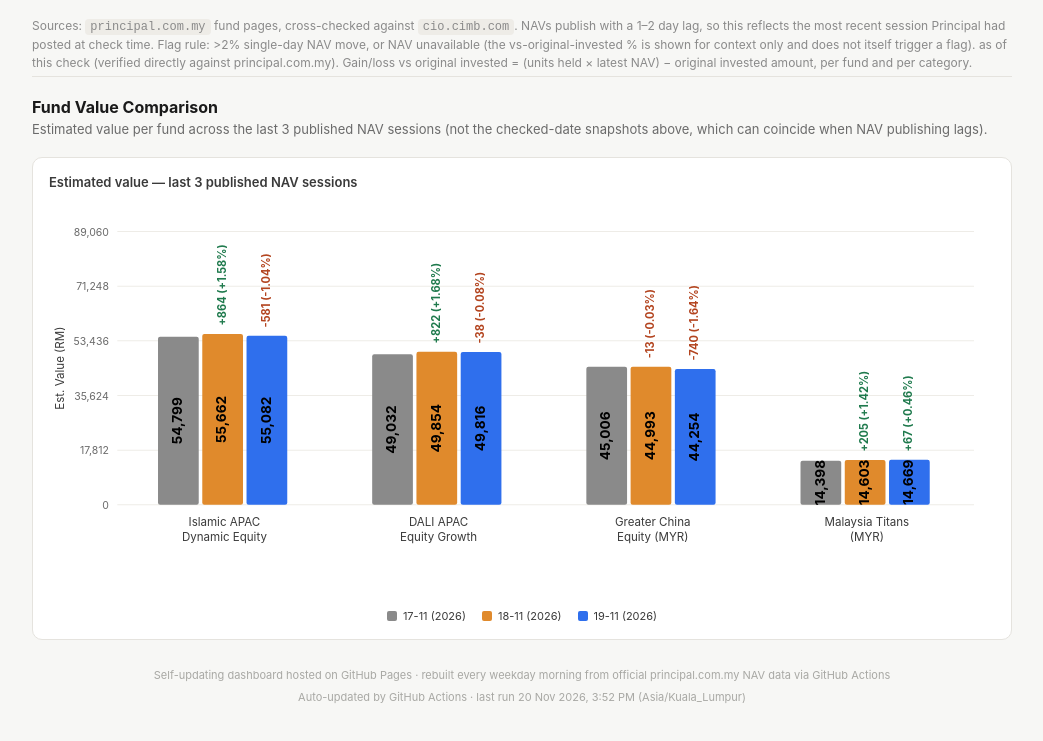
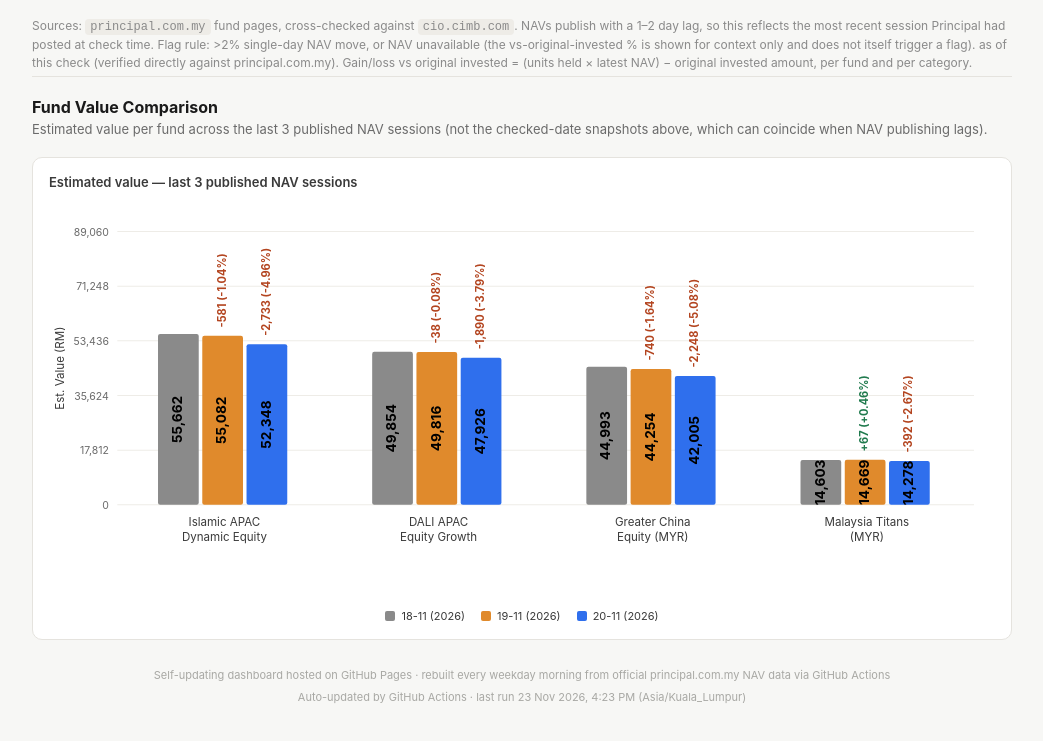
Before and after one commit to ckm1268-cell/principal-funds-dashboard, a plain HTML site: page index.html in a window 1280 px wide. Shown: the part 1537-2278 px from the top of the page, without its empty margins (118-1161 px from the left). Drawn offline with Linux system fonts and the light colour scheme.

Commit message:
Daily NAV update: 2026-11-23

```diff
--- a/index.html
+++ b/index.html
@@ -18,7 +18,7 @@
 
   <section class="tab-panel active" id="panel-today">
     <div class="daybadge daybadge-today">Today</div>
-    <div class="subtitle" id="subtitle-today">Published NAV as of 19 Nov 2026 · checked 20 Nov 2026, 3:52 PM MYT</div>
+    <div class="subtitle" id="subtitle-today">Published NAV as of 20 Nov 2026 · checked 23 Nov 2026, 4:23 PM MYT</div>
     <div class="cards">
       <div class="card"><div class="label">LYN Funds — value</div><div class="value" id="lynValue-today">—</div></div>
       <div class="card"><div class="label">LYN Funds — gain/loss vs original</div><div class="value" id="lynChange-today">—</div></div>
@@ -45,7 +45,7 @@
 
   <section class="tab-panel" id="panel-yesterday">
     <div class="daybadge daybadge-yesterday">Yesterday</div>
-    <div class="subtitle" id="subtitle-yesterday">Published NAV as of 18 Nov 2026 · checked 19 Nov 2026, 3:52 PM MYT</div>
+    <div class="subtitle" id="subtitle-yesterday">Published NAV as of 19 Nov 2026 · checked 22 Nov 2026, 4:23 PM MYT</div>
     <div class="cards">
       <div class="card"><div class="label">LYN Funds — value</div><div class="value" id="lynValue-yesterday">—</div></div>
       <div class="card"><div class="label">LYN Funds — gain/loss vs original</div><div class="value" id="lynChange-yesterday">—</div></div>
@@ -71,7 +71,7 @@
 
   <section class="tab-panel" id="panel-2days">
     <div class="daybadge daybadge-2days">2 Days Ago</div>
-    <div class="subtitle" id="subtitle-2days">Published NAV as of 17 Nov 2026 · checked 18 Nov 2026, 3:52 PM MYT</div>
+    <div class="subtitle" id="subtitle-2days">Published NAV as of 18 Nov 2026 · checked 21 Nov 2026, 4:23 PM MYT</div>
     <div class="cards">
       <div class="card"><div class="label">LYN Funds — value</div><div class="value" id="lynValue-2days">—</div></div>
       <div class="card"><div class="label">LYN Funds — gain/loss vs original</div><div class="value" id="lynChange-2days">—</div></div>
@@ -214,17 +214,17 @@ function showTab(id, btn) {
 // Regenerated automatically each weekday run from live principal.com.my NAV
 // history for all tracked funds (see daily_pipeline.py update_dashboard_html).
 const realHistory = {
-  islamic: [["29-10",0.8907],["30-10",0.8545],["02-11",0.8591],["03-11",0.8248],["04-11",0.8261],["05-11",0.7775],["06-11",0.7399],["10-11",0.7785],["11-11",0.8010],["12-11",0.7884],["13-11",0.7848],["16-11",0.7508],["17-11",0.7358],["18-11",0.7474],["19-11",0.7396]],
-  dali: [["29-10",0.7165],["30-10",0.7005],["02-11",0.7041],["03-11",0.6866],["04-11",0.6908],["05-11",0.6646],["06-11",0.6414],["10-11",0.6647],["11-11",0.6803],["12-11",0.6735],["13-11",0.6680],["16-11",0.6496],["17-11",0.6383],["18-11",0.6490],["19-11",0.6485]],
-  greaterChina: [["29-10",1.1298],["30-10",1.1108],["02-11",1.1201],["03-11",1.1036],["04-11",1.1338],["05-11",1.1237],["06-11",1.0989],["10-11",1.1210],["11-11",1.1481],["12-11",1.1172],["13-11",1.1204],["16-11",1.0854],["17-11",1.0709],["18-11",1.0706],["19-11",1.0530]],
-  malaysiaTitans: [["29-10",1.8414],["30-10",1.8240],["02-11",1.8004],["03-11",1.7895],["04-11",1.8202],["05-11",1.7843],["06-11",1.7437],["10-11",1.7287],["11-11",1.7609],["12-11",1.7264],["13-11",1.6887],["16-11",1.6795],["17-11",1.5980],["18-11",1.6207],["19-11",1.6281]]
+  islamic: [["30-10",0.8545],["02-11",0.8591],["03-11",0.8248],["04-11",0.8261],["05-11",0.7775],["06-11",0.7399],["10-11",0.7785],["11-11",0.8010],["12-11",0.7884],["13-11",0.7848],["16-11",0.7508],["17-11",0.7358],["18-11",0.7474],["19-11",0.7396],["20-11",0.7029]],
+  dali: [["30-10",0.7005],["02-11",0.7041],["03-11",0.6866],["04-11",0.6908],["05-11",0.6646],["06-11",0.6414],["10-11",0.6647],["11-11",0.6803],["12-11",0.6735],["13-11",0.6680],["16-11",0.6496],["17-11",0.6383],["18-11",0.6490],["19-11",0.6485],["20-11",0.6239]],
+  greaterChina: [["30-10",1.1108],["02-11",1.1201],["03-11",1.1036],["04-11",1.1338],["05-11",1.1237],["06-11",1.0989],["10-11",1.1210],["11-11",1.1481],["12-11",1.1172],["13-11",1.1204],["16-11",1.0854],["17-11",1.0709],["18-11",1.0706],["19-11",1.0530],["20-11",0.9995]],
+  malaysiaTitans: [["30-10",1.8240],["02-11",1.8004],["03-11",1.7895],["04-11",1.8202],["05-11",1.7843],["06-11",1.7437],["10-11",1.7287],["11-11",1.7609],["12-11",1.7264],["13-11",1.6887],["16-11",1.6795],["17-11",1.5980],["18-11",1.6207],["19-11",1.6281],["20-11",1.5846]]
 };
 function fundsSnapshot() {
   return [
-    { name: "Principal Islamic Asia Pacific Dynamic Equity Fund", isin: "MYU1000AA007", category: "LYN Funds", units: 74474.83, originalInvested: 74832.31, nav: 0.7396, dailyChangePct: -1.04, history: realHistory.islamic },
-    { name: "Principal DALI Asia Pacific Equity Growth Fund", isin: "MYU1000BD009", category: "LYN Funds", units: 76816.72, originalInvested: 71439.55, nav: 0.6485, dailyChangePct: -0.08, history: realHistory.dali },
-    { name: "Principal Greater China Equity Fund (Class MYR)", isin: "MYU1000CB001", category: "LYN Funds", units: 42026.2, originalInvested: 53343.86, nav: 1.0530, dailyChangePct: -1.64, history: realHistory.greaterChina },
-    { name: "Principal Malaysia Titans Fund (Class MYR)", isin: "N/A", category: "CKM Funds", units: 9010.18, originalInvested: 16162.46, nav: 1.6281, dailyChangePct: 0.46, history: realHistory.malaysiaTitans }
+    { name: "Principal Islamic Asia Pacific Dynamic Equity Fund", isin: "MYU1000AA007", category: "LYN Funds", units: 74474.83, originalInvested: 74832.31, nav: 0.7029, dailyChangePct: -4.96, history: realHistory.islamic },
+    { name: "Principal DALI Asia Pacific Equity Growth Fund", isin: "MYU1000BD009", category: "LYN Funds", units: 76816.72, originalInvested: 71439.55, nav: 0.6239, dailyChangePct: -3.79, history: realHistory.dali },
+    { name: "Principal Greater China Equity Fund (Class MYR)", isin: "MYU1000CB001", category: "LYN Funds", units: 42026.2, originalInvested: 53343.86, nav: 0.9995, dailyChangePct: -5.08, history: realHistory.greaterChina },
+    { name: "Principal Malaysia Titans Fund (Class MYR)", isin: "N/A", category: "CKM Funds", units: 9010.18, originalInvested: 16162.46, nav: 1.5846, dailyChangePct: -2.67, history: realHistory.malaysiaTitans }
   ];
 }
 function snapshotAtOffset(offset) {
@@ -541,6 +541,6 @@ window.addEventListener("resize", () => {
   document.querySelectorAll(".tab-panel").forEach(p => { if (!p.classList.contains("active")) return; });
 });
 </script>
-<div id="last-updated" style="text-align:center;font-size:11px;color:#a8a8a4;padding-bottom:16px;">Auto-updated by GitHub Actions · last run 20 Nov 2026, 3:52 PM (Asia/Kuala_Lumpur)</div>
+<div id="last-updated" style="text-align:center;font-size:11px;color:#a8a8a4;padding-bottom:16px;">Auto-updated by GitHub Actions · last run 23 Nov 2026, 4:23 PM (Asia/Kuala_Lumpur)</div>
 </body>
 </html>
```
Also changed, not shown: 1 other file.
